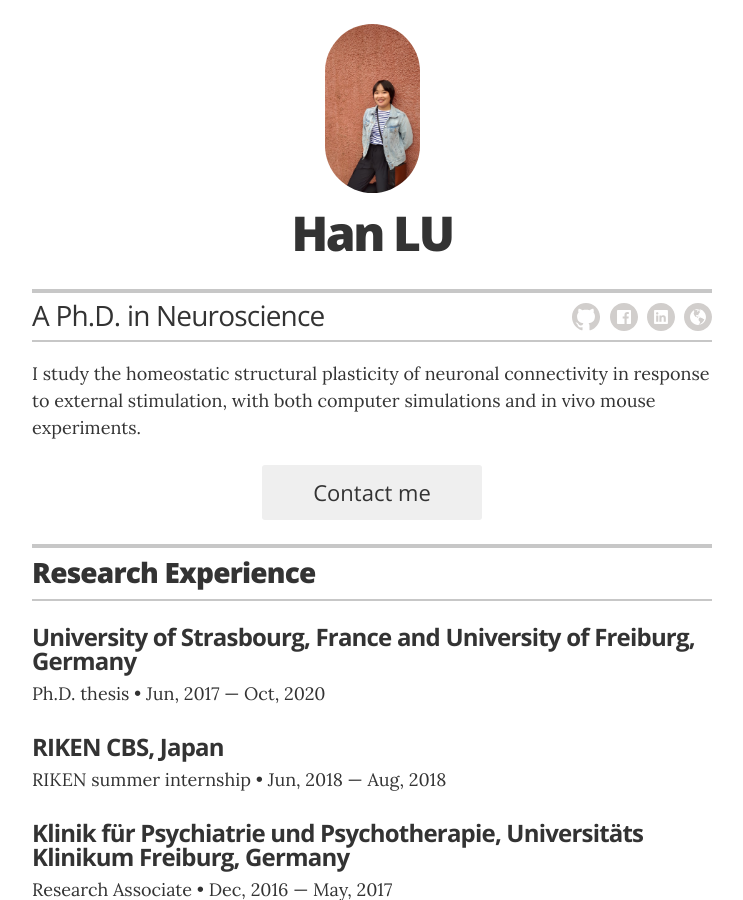
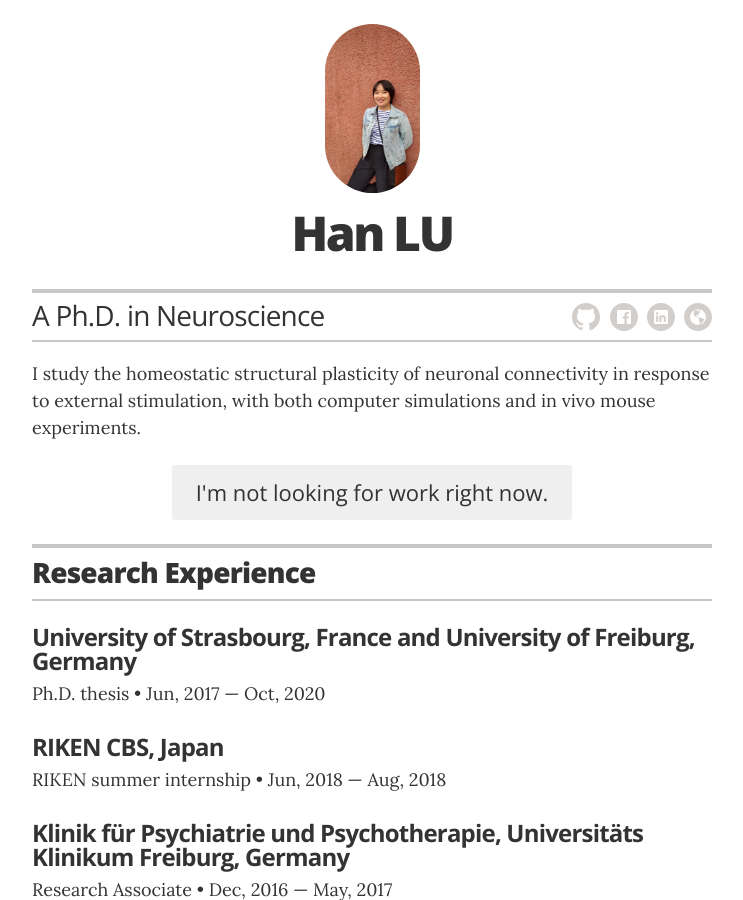
Before and after one commit to ErbB4/erbb4.github.io, a Jekyll site: the page built from index.html, in a window 1280 px wide and 900 px high. Shown: the whole window, without its empty margins (268-1011 px from the left). Built offline with Jekyll 4.4.1, drawn with Linux system fonts in a browser that asks for light colours; some of the changed lines change nothing that is shown.

Commit message:
Update _config.yml

```diff
--- a/_config.yml
+++ b/_config.yml
@@ -13,13 +13,13 @@ resume_avatar:                  "true"
 resume_name:                    "Han LU"
 resume_title:                   "A Ph.D. in Neuroscience"
 resume_contact_email:
-  "han.lu@bcf.uni-freiburg.de"
+  "han.lu@brainlinks-braintools.uni-freiburg.de"
 
 # use "yes" to display the email contact button,
 # "no" to display an "I'm not looking for work" message,
 # or remove the resume_looking_for_work option entirely
 # to leave blank
-resume_looking_for_work:        "yes"
+resume_looking_for_work:        "no"
 
 # Decide which sections to use
 # comment out to hide
```
